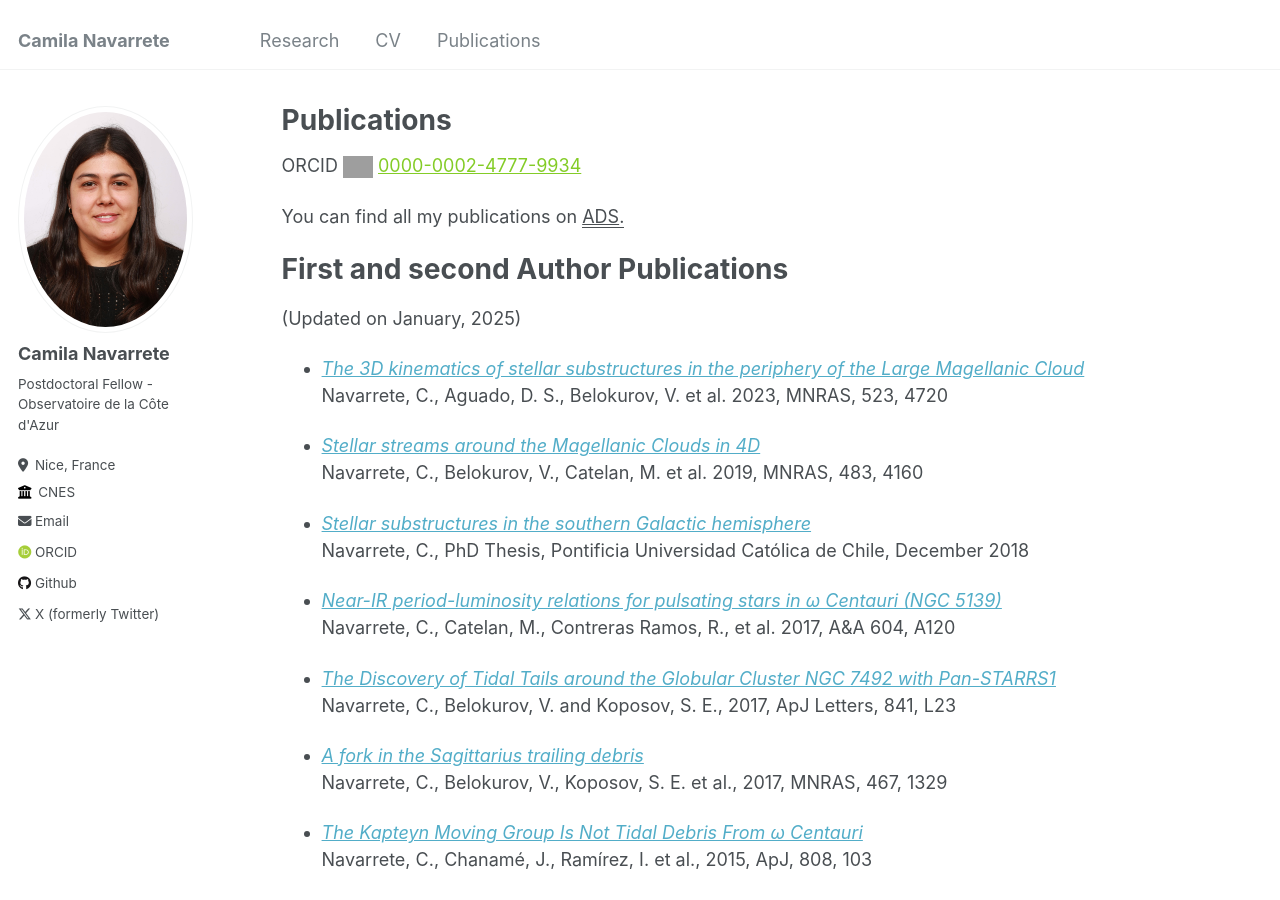
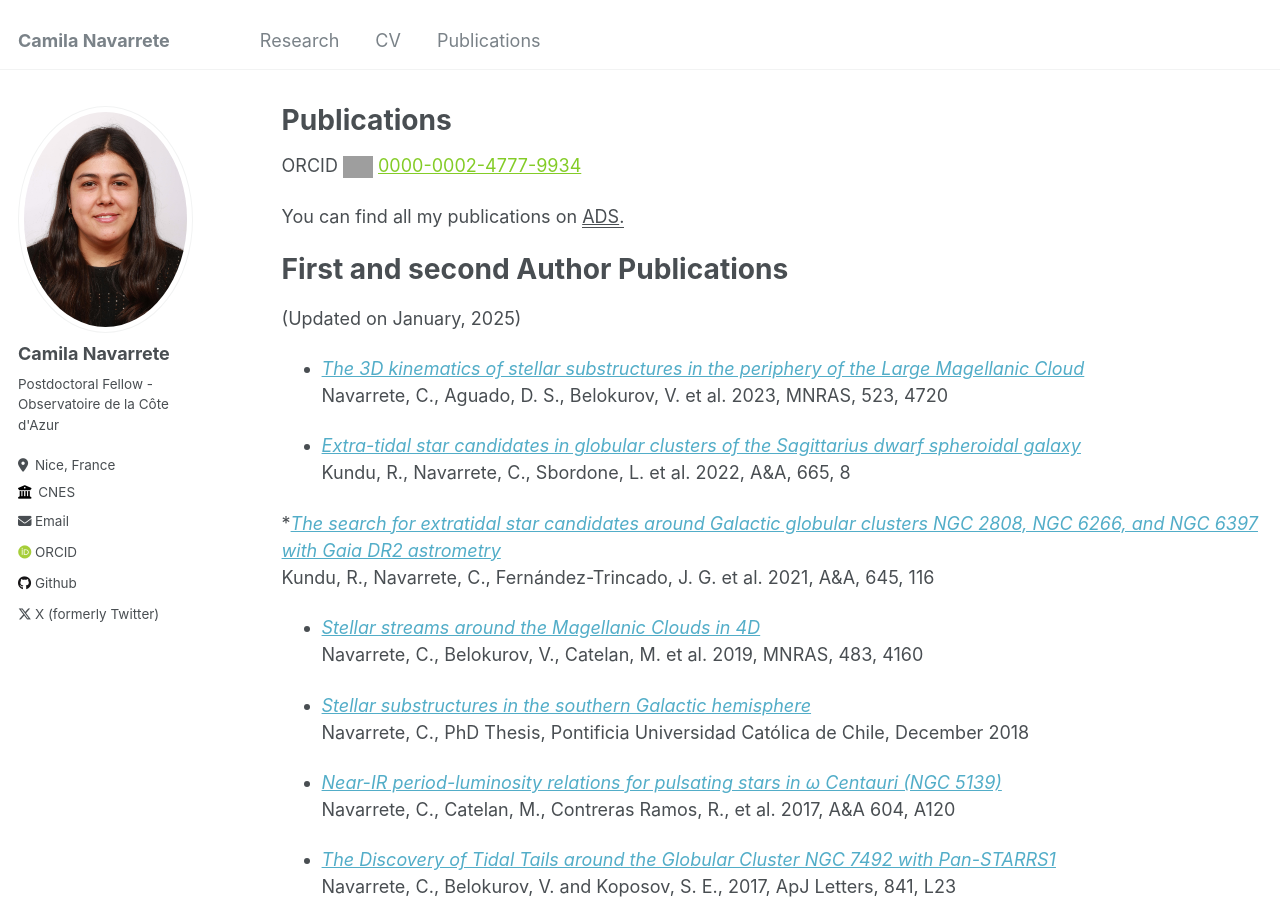
Before and after one commit to cnavarretes/cnavarretes.github.io, a Jekyll site: the page built from _pages/publications.md, in a window 1280 px wide and 900 px high. Built offline with Jekyll 4.4.1, drawn with Linux system fonts in a browser that asks for light colours; some web fonts are replaced; grey boxes are pictures that could not be loaded.

Commit message:
Update publications.md

```diff
--- a/_pages/publications.md
+++ b/_pages/publications.md
@@ -15,6 +15,12 @@ First and second Author Publications
 
 * [*The 3D kinematics of stellar substructures in the periphery of the Large Magellanic Cloud*](https://ui.adsabs.harvard.edu/abs/2023MNRAS.523.4720N/abstract)
 <br>Navarrete, C., Aguado, D. S., Belokurov, V. et al. 2023, MNRAS, 523, 4720
+
+* [*Extra-tidal star candidates in globular clusters of the Sagittarius dwarf spheroidal galaxy*](https://ui.adsabs.harvard.edu/abs/2022A%26A...665A...8K/abstract)
+<br>Kundu, R., Navarrete, C., Sbordone, L. et al. 2022, A&A, 665, 8
+
+*[*The search for extratidal star candidates around Galactic globular clusters NGC 2808, NGC 6266, and NGC 6397 with Gaia DR2 astrometry*](https://ui.adsabs.harvard.edu/abs/2021A%26A...645A.116K/abstract)
+<br>Kundu, R., Navarrete, C., Fernández-Trincado, J. G. et al. 2021, A&A, 645, 116
 
 * [*Stellar streams around the Magellanic Clouds in 4D*](https://ui.adsabs.harvard.edu/abs/2019MNRAS.483.4160N/abstract)
 <br>Navarrete, C., Belokurov, V., Catelan, M. et al. 2019, MNRAS, 483, 4160
```
